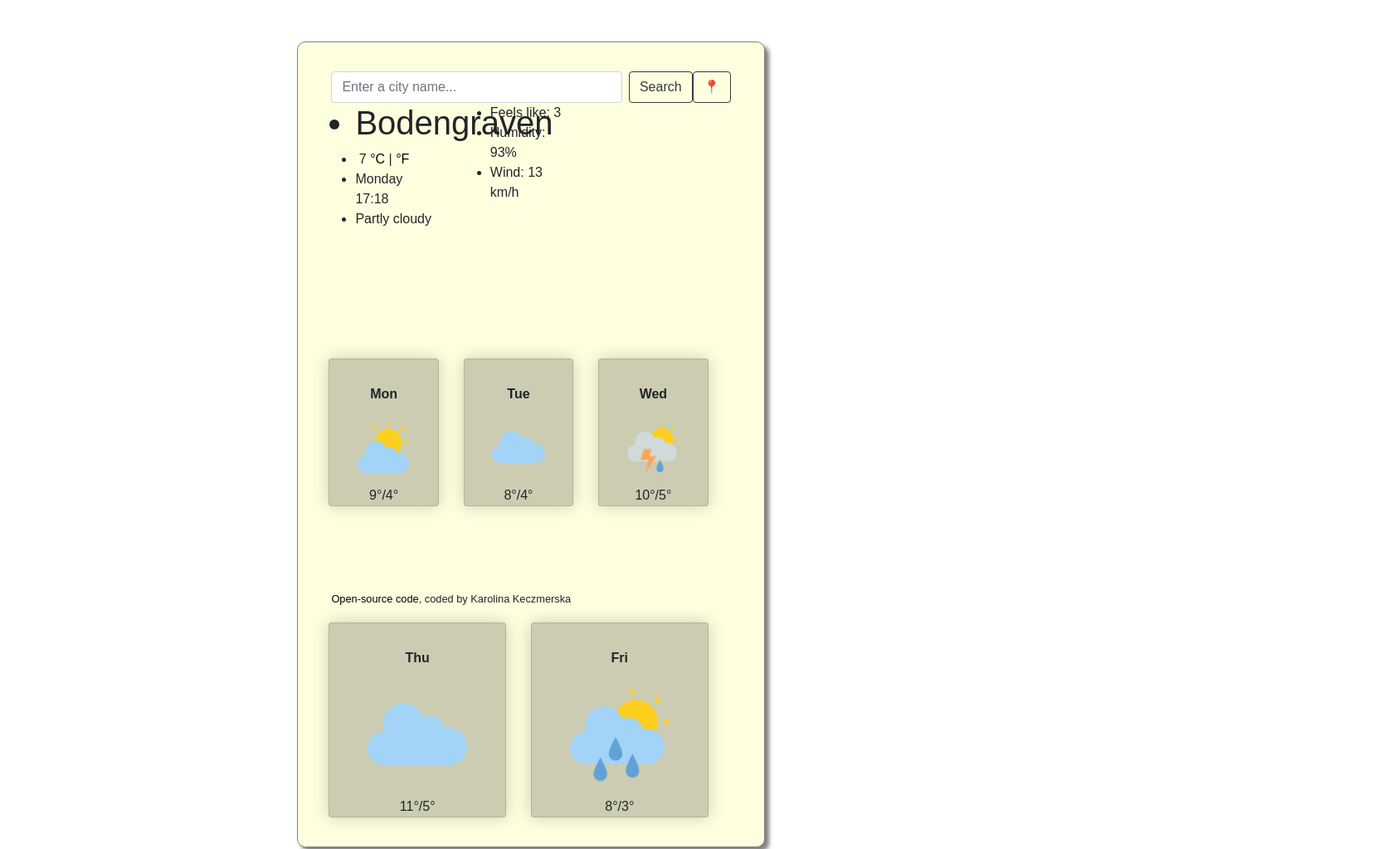
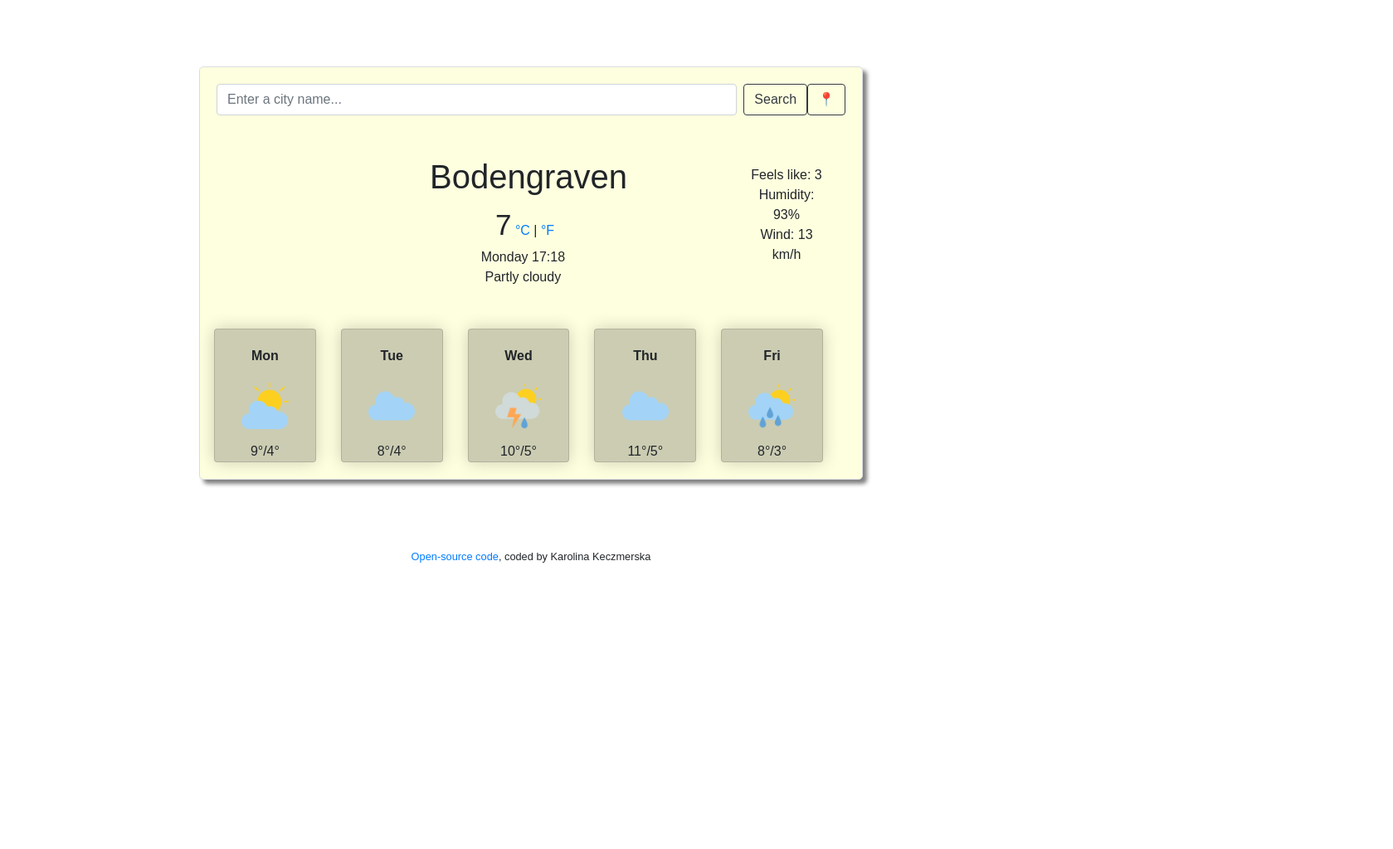
Before and after one commit to Kvrolina/weather-app, a plain HTML site: page index.html in a window 1280 px wide. Shown: the top 1023 px of the page at 83% size, 1679 px wide, since content can reach past the window. After the commit the page ends 800 px from the top, so only its background shows below. Drawn offline with nearby package versions, Linux system fonts and the light colour scheme; a web font is replaced by a local one.

Commit message:
rewrote the style css

```diff
--- a/src/style.css
+++ b/src/style.css
@@ -1,30 +1,43 @@
-h1,
-h2 {
+body {
+  font-family: "Ubuntu", sans-serif;
   text-align: center;
-  margin: 0 auto;
-  font-size: 50px;
 }
 
-h3 {
-  font-size: 1.1rem;
-}
-input {
-  display: block;
-  margin: 0 auto;
+ul {
+  margin: 50px 0;
+  padding: 0;
 }
 
-a {
-  color: black;
-  margin-bottom: 3px;
-  text-decoration: none;
+li {
+  list-style: none;
+  display: block;
+  text-align: center;
+  font-size: 16px;
+  font-weight: 100;
 }
-card {
-  padding-left: 20px;
-  padding-right: 20px;
-  box-shadow: 0 0px 20px 0 rgba(0, 0, 0, 0.2);
-  background-color: rgba(0, 0, 0, 0.2);
-  transition: 0.3s;
+
+.weatherapp {
+  max-width: 800px;
+  margin: 80px auto;
+  padding: 20px;
+  border: 1px solid #dadde1;
+  border-radius: 5px;
+  box-shadow: 5px 5px 5px grey;
+  background-color: #feffdf;
 }
+.col-4 {
+  position: relative;
+  right: -260px;
+}
+
+.description {
+  margin-top: 60px;
+  margin-left: 126px;
+}
+#temperature {
+  font-size: 35px;
+}
+
 .card {
   padding-left: 20px;
   padding-right: 20px;
@@ -49,46 +62,6 @@ card {
   color: rgb(255, 255, 255);
 }
 
-.container {
-  font-family: "Ubuntu", sans-serif;
-  padding: 150px;
-  width: 44%;
-  margin: 50px auto;
-  border: 1px solid grey;
-  border-radius: 10px;
-  padding: 35px 40px;
-  box-shadow: 5px 5px 5px grey;
-  background-size: 100%;
-  background-color: #feffdf;
-}
-
-.col-left {
-  position: relative;
-  top: 60px;
-}
-
-.col-right {
-  text-align: right;
-  position: relative;
-  top: 105px;
-  right: 23px;
-}
-
-.col-3 {
-  display: block;
-  margin: 0 auto;
-  position: relative;
-}
-.week-img {
-  width: 70%;
-}
-
-.card {
-  padding-top: 10px;
-  margin-top: 140px;
-  background-color: rgba(0, 0, 0, 0.2);
-}
-
 .card-body {
   text-align: center;
 }
@@ -96,6 +69,7 @@ card {
 .week-img {
   display: block;
   margin: 0 auto;
+  width: 70%;
 }
 
 .week-temp {
@@ -108,9 +82,6 @@ card {
   border-radius: 50px;
 }
 
-#footer {
-  position: absolute;
-  bottom: 0;
-  width: 100%;
-  height: 5.5rem; /* Footer height */
+.footer {
+  text-align: center;
 }
```
